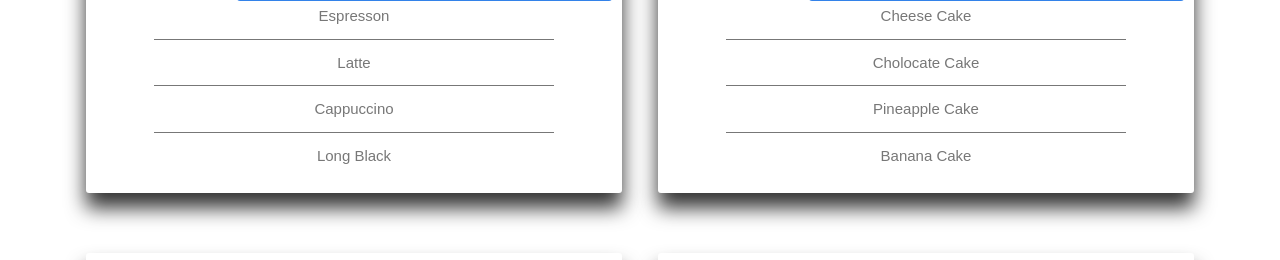
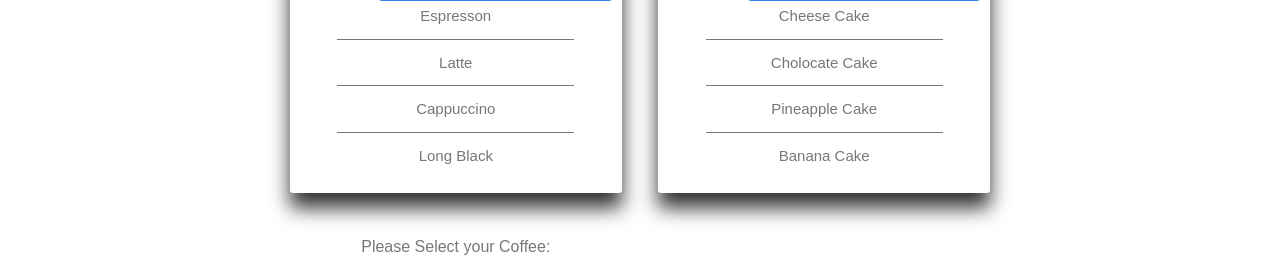
Before and after one commit to khalilFrough/coffeeBuzzProject, a PHP site: page /assests/customer.html in a window 1280 px wide. Shown: the part 428-688 px from the top of the page. Run offline with PHP 8.4, Linux system fonts and the light colour scheme; some libraries are stand-ins or nearby versions.

Commit message:
added the options

```diff
--- a/assests/customer.html
+++ b/assests/customer.html
@@ -20,12 +20,14 @@
     </header>
 
     <main>
+      <div class="container">
         <div class="u-center-text umargin-bottom-big">
           <h2 class="heading-secondary u-margin-bottom-medium">
             Customer Menu Page
           </h2>
         </div>
         <div class="row">
+          <!-- card 1 Coffee order -->
           <div class="col-1-of-2">
             <div class="card">
               <div class="card__side card__side--front">
@@ -47,8 +49,32 @@
                 </div>
               </div>
             </div>
+            <!-- option part starts from here -->
+            <div class="option__part">
+              <label for="coffee__order">Please Select your Coffee:</label>
+              <select name="cofee" id="coffee__order">
+                <option value="Espresso"></option>
+                <option value="HotCoffee">Hot Coffee</option>
+                <option value="Espresso ">Espresso</option>
+                <option value="doulbe_Espresso">Double Espresso</option>
+                <option value="Cappuccino">Cappuccino</option>
+                <option value="long_black">long black</option>
+                <option value="hot_chocolate ">Hot Chocolate </option>
+              </select>
+              <!-- selecting the size -->
+              <label for="coffee__order">Which Size Coffee:</label>
+              <select name="size" id="coffee__size">
+                <option value=""></option>
+                <option value="small">Small</option>
+                <option value="medium ">Medium</option>
+                <option value="large">Large</option>
+              </select>
+              <p><button class="btn-white">Place Your Order</button></p>
+            </div>
+            <!-- option parts finishes here -->
           </div>
           <div class="col-1-of-2">
+            <!-- card 2 cake order -->
             <div class="card">
               <div class="card__side card__side--front">
                 <div class="card__picture card__picture--2">
@@ -75,6 +101,7 @@
         <!-- the second row starts from here -->
 
         <div class="row">
+          <!-- card 3 tea order -->
           <div class="col-1-of-2">
             <div class="card">
               <div class="card__side card__side--front">
@@ -98,6 +125,7 @@
             </div>
           </div>
           <div class="col-1-of-2">
+            <!-- card 4 sandwitch order -->
             <div class="card">
               <div class="card__side card__side--front">
                 <div class="card__picture card__picture--4">
@@ -126,6 +154,7 @@
             please place your order
           </h2>
         </div>
+      </div>
     </main>
 
     <footer>
--- a/style/style.css
+++ b/style/style.css
@@ -546,3 +546,11 @@ footer {
   width: 100%;
   color: var(--color-white);
 }
+.container {
+  width: 60%;
+  margin: 0 auto;
+}
+.option__part {
+  margin: 4rem 0;
+  text-align: center;
+}
```
Lines whose indentation alone changed are shown as unchanged.
